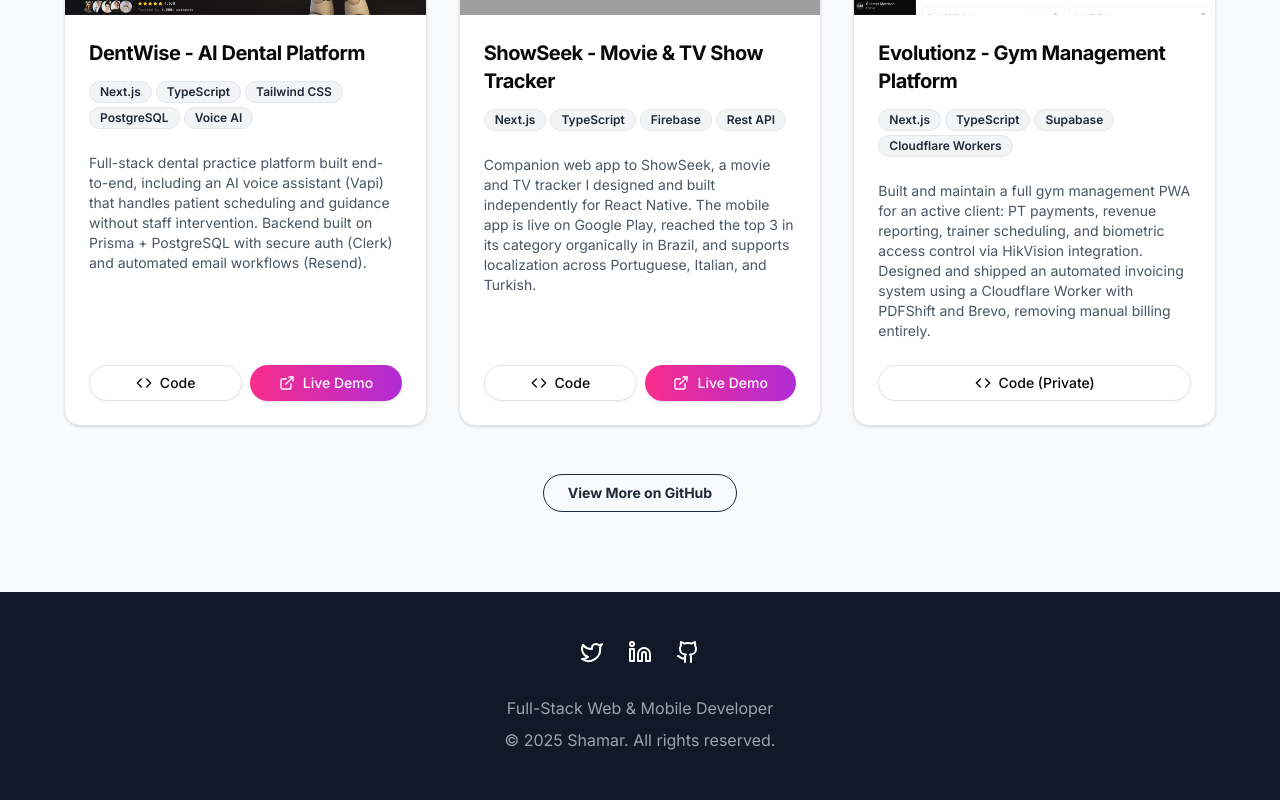
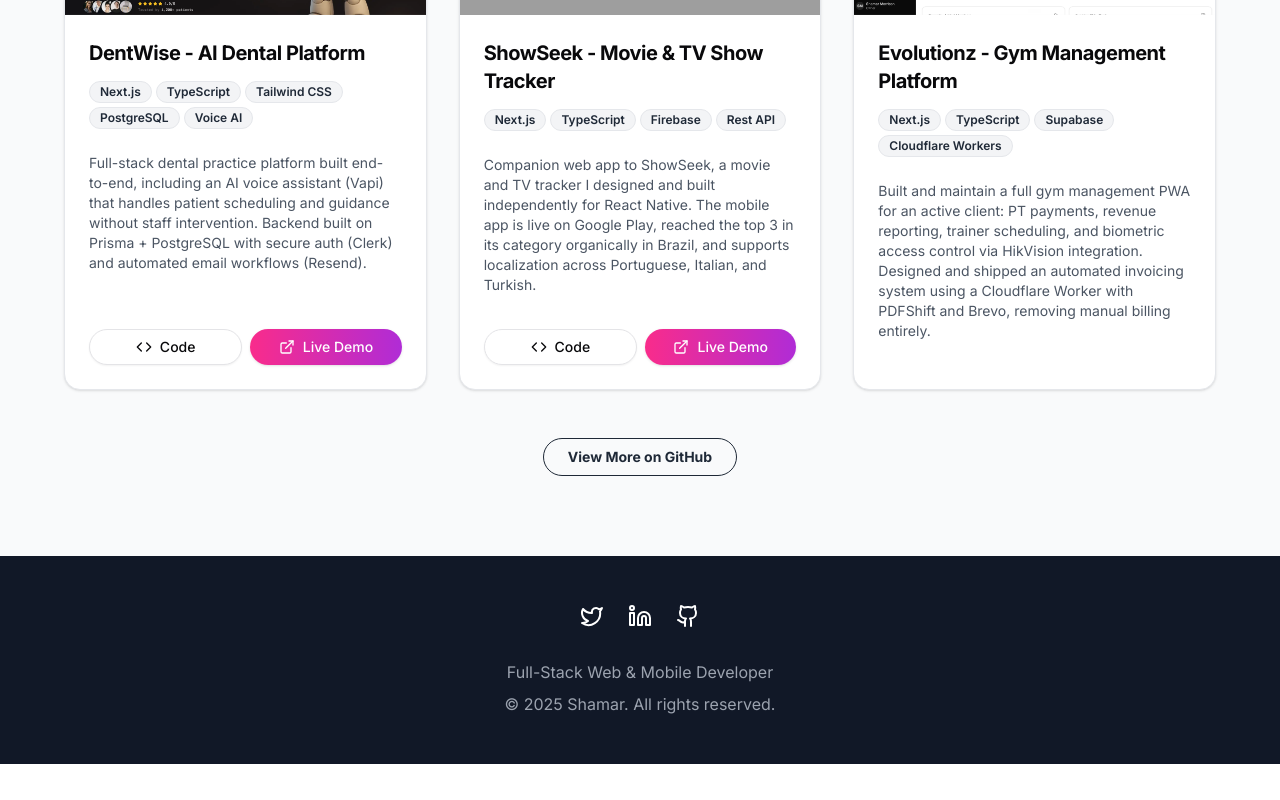
Before and after one commit to shamar-morrison/portfolio-nextjs, a Next.js app: page / in a window 1280 px wide. Shown: the part 2076-2876 px from the top of the page. After the commit the page ends 2840 px from the top, so only its background shows below. Built offline with nearby package versions, Linux system fonts and the light colour scheme; grey boxes are pictures that could not be loaded.

Commit message:
refactor: conditionally render project repository button only when repoUrl is provided

```diff
--- a/components/project-card.tsx
+++ b/components/project-card.tsx
@@ -66,15 +66,12 @@
         </CardDescription>
       </CardContent>
       <CardFooter className="flex justify-between gap-2">
-        <Button asChild variant="outline" className="flex-1 rounded-xl">
-          {repoUrl ? <Link href={repoUrl} target="_blank" rel="noopener noreferrer">
+        {repoUrl && <Button asChild variant="outline" className="flex-1 rounded-xl">
+          <Link href={repoUrl} target="_blank" rel="noopener noreferrer">
             <Code className="h-4 w-4" />
             Code
-          </Link> : <div className="flex items-center gap-2">
-            <Code className="h-4 w-4" />
-            Code (Private)
-          </div>}
-        </Button>
+          </Link>
+        </Button>}
         <Button
           asChild
           className="bg-hero-gradient hover:opacity-90 flex-1 rounded-xl"
```
